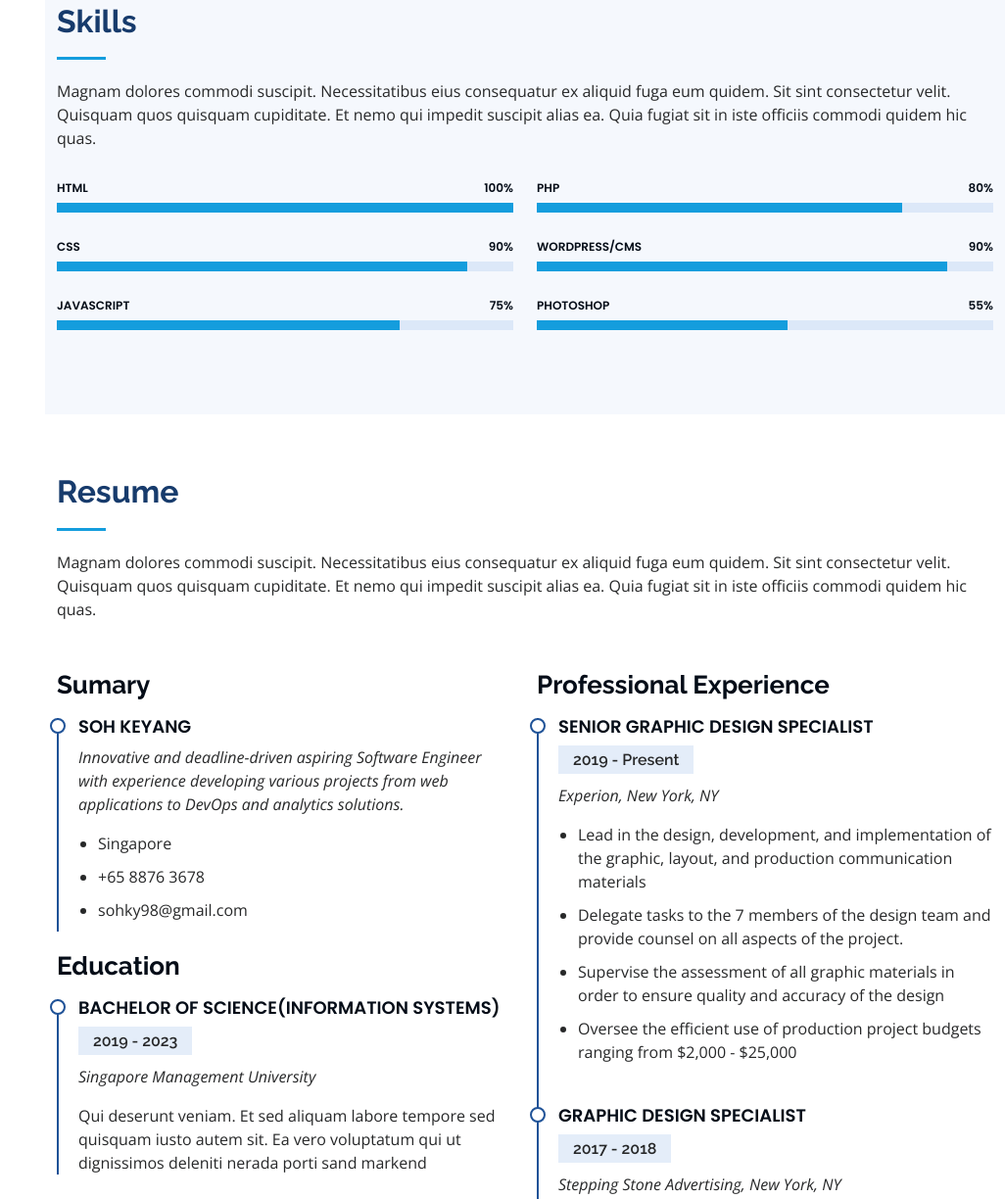
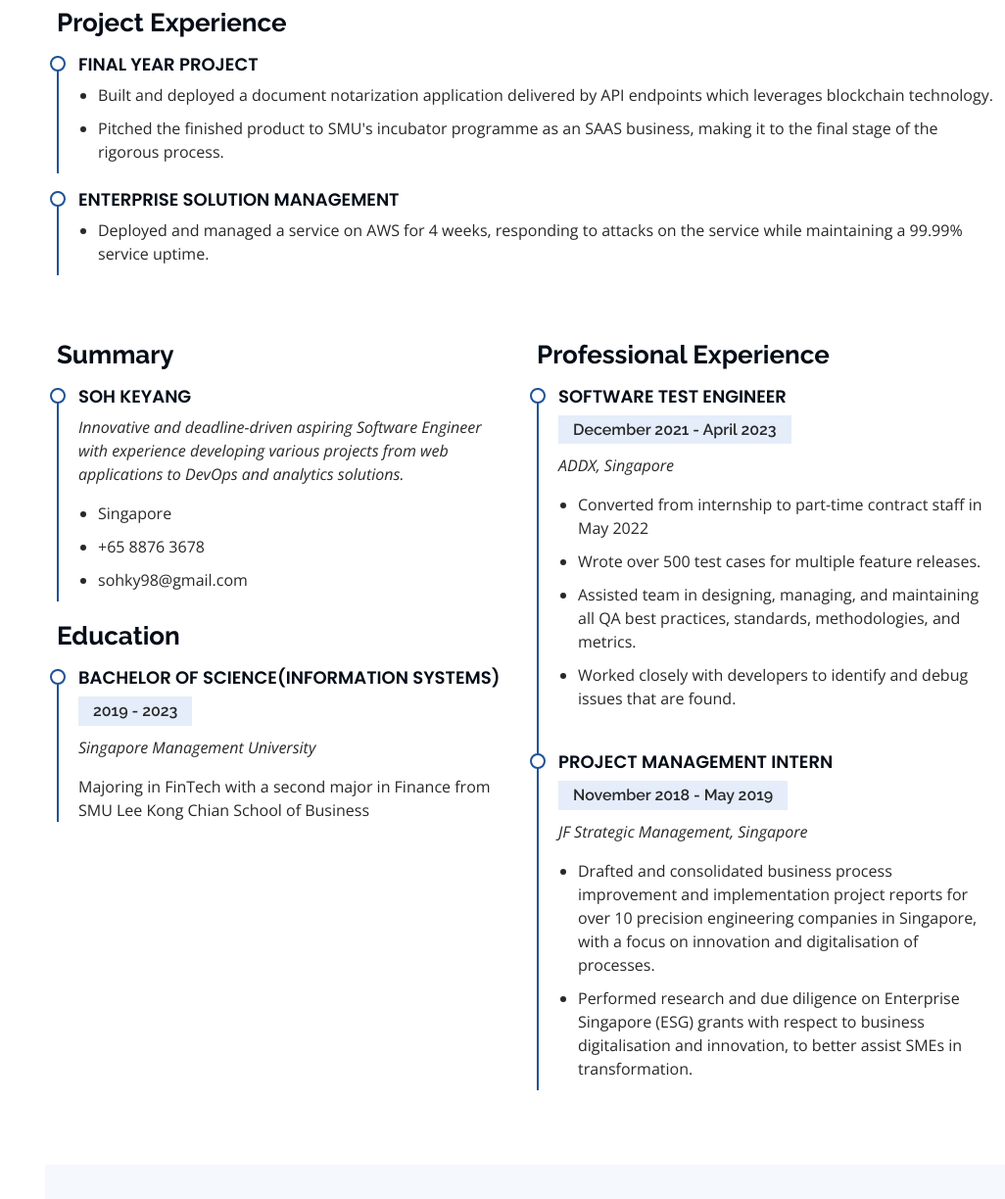
Before and after one commit to skykeyang/skykeyang.github.io, a plain HTML site: page index.html in a window 1280 px wide. Shown: the part 2050-3274 px from the top of the page at 98% size, without its empty margins (254-1280 px from the left). Drawn offline with nearby package versions, Linux system fonts and the light colour scheme.

Commit message:
Content changes

```diff
--- a/index.html
+++ b/index.html
@@ -90,15 +90,15 @@
             <img src="assets/img/profile-img.jpg" class="img-fluid" alt="">
           </div>
           <div class="col-lg-8 pt-4 pt-lg-0 content" data-aos="fade-left">
-            <h3>Developer &amp; Software Test Engineer.</h3>
+            <h3>Aspiring Software Engineer</h3>
             <p class="fst-italic">
-              Currently an undergraduate at Singapore Management University(SMU)
+              Currently an undergraduate at Singapore Management University (SMU)
             </p>
             <div class="row">
               <div class="col-lg-6">
                 <ul>
                   <li><i class="bi bi-chevron-right"></i> <strong>Birthday:</strong> <span>24 Feb 1998</span></li>
-                  <li><i class="bi bi-chevron-right"></i> <strong>Website:</strong> <span>www.skykeyang.com</span></li>
+                  <li><i class="bi bi-chevron-right"></i> <strong>Website:</strong> <span>skykeyang.github.io</span></li>
                   <li><i class="bi bi-chevron-right"></i> <strong>Phone:</strong> <span>+65 8876 3678</span></li>
                   <li><i class="bi bi-chevron-right"></i> <strong>City:</strong> <span>Singapore</span></li>
                 </ul>
@@ -112,10 +112,6 @@
                 </ul>
               </div>
             </div>
-            <p>
-              Officiis eligendi itaque labore et dolorum mollitia officiis optio vero. Quisquam sunt adipisci omnis et ut. Nulla accusantium dolor incidunt officia tempore. Et eius omnis.
-              Cupiditate ut dicta maxime officiis quidem quia. Sed et consectetur qui quia repellendus itaque neque. Aliquid amet quidem ut quaerat cupiditate. Ab et eum qui repellendus omnis culpa magni laudantium dolores.
-            </p>
           </div>
         </div>
 
@@ -123,7 +119,7 @@
     </section><!-- End About Section -->
 
     <!-- ======= Facts Section ======= -->
-    <section id="facts" class="facts">
+    <!-- <section id="facts" class="facts">
       <div class="container">
 
         <div class="section-title">
@@ -168,7 +164,7 @@
         </div>
 
       </div>
-    </section><!-- End Facts Section -->
+    </section>End Facts Section -->
 
     <!-- ======= Skills Section ======= -->
     <section id="skills" class="skills section-bg">
@@ -176,12 +172,12 @@
 
         <div class="section-title">
           <h2>Skills</h2>
-          <p>Magnam dolores commodi suscipit. Necessitatibus eius consequatur ex aliquid fuga eum quidem. Sit sint consectetur velit. Quisquam quos quisquam cupiditate. Et nemo qui impedit suscipit alias ea. Quia fugiat sit in iste officiis commodi quidem hic quas.</p>
+          <p>Here are some of the skills I have picked up in my software development journey so far.</p>
         </div>
 
         <div class="row skills-content">
 
-          <div class="col-lg-6" data-aos="fade-up">
+          <div class="col-lg-6" data-aos="fade-up" id="skills-col-1">
 
             <div class="progress">
               <span class="skill">HTML <i class="val">100%</i></span>
@@ -204,9 +200,16 @@
               </div>
             </div>
 
+            <div class="progress">
+              <span class="skill">Solidity <i class="val">30%</i></span>
+              <div class="progress-bar-wrap">
+                <div class="progress-bar" role="progressbar" aria-valuenow="30" aria-valuemin="0" aria-valuemax="100"></div>
+              </div>
+            </div>
+
           </div>
 
-          <div class="col-lg-6" data-aos="fade-up" data-aos-delay="100">
+          <div class="col-lg-6" data-aos="fade-up" data-aos-delay="100" id="skills-col-2">
 
             <div class="progress">
               <span class="skill">PHP <i class="val">80%</i></span>
@@ -216,16 +219,23 @@
             </div>
 
             <div class="progress">
-              <span class="skill">WordPress/CMS <i class="val">90%</i></span>
+              <span class="skill">Python <i class="val">90%</i></span>
               <div class="progress-bar-wrap">
                 <div class="progress-bar" role="progressbar" aria-valuenow="90" aria-valuemin="0" aria-valuemax="100"></div>
               </div>
             </div>
 
             <div class="progress">
-              <span class="skill">Photoshop <i class="val">55%</i></span>
+              <span class="skill">SQL <i class="val">55%</i></span>
               <div class="progress-bar-wrap">
                 <div class="progress-bar" role="progressbar" aria-valuenow="55" aria-valuemin="0" aria-valuemax="100"></div>
+              </div>
+            </div>
+
+            <div class="progress">
+              <span class="skill">Golang <i class="val">10%</i></span>
+              <div class="progress-bar-wrap">
+                <div class="progress-bar" role="progressbar" aria-valuenow="10" aria-valuemin="0" aria-valuemax="100"></div>
               </div>
             </div>
 
@@ -242,12 +252,25 @@
 
         <div class="section-title">
           <h2>Resume</h2>
-          <p>Magnam dolores commodi suscipit. Necessitatibus eius consequatur ex aliquid fuga eum quidem. Sit sint consectetur velit. Quisquam quos quisquam cupiditate. Et nemo qui impedit suscipit alias ea. Quia fugiat sit in iste officiis commodi quidem hic quas.</p>
+          <h3 class="resume-title">Project Experience</h3>
+          <div class="resume-item pb-0">
+            <h4 class="resume-title">Final Year Project</h4>
+            <ul>
+            <li>Built and deployed a document notarization application delivered by API endpoints which leverages blockchain technology.</li>
+            <li>Pitched the finished product to SMU's incubator programme as an SAAS business, making it to the final stage of the rigorous process.</li>
+            </ul>
+          </div>
+          <div class="resume-item pb-0">
+            <h4 class="resume-title">Enterprise Solution Management</h4>
+            <ul>
+            <li>Deployed and managed a service on AWS for 4 weeks, responding to attacks on the service while maintaining a 99.99% service uptime.</li>
+            </ul>
+          </div>
         </div>
 
         <div class="row">
           <div class="col-lg-6" data-aos="fade-up">
-            <h3 class="resume-title">Sumary</h3>
+            <h3 class="resume-title">Summary</h3>
             <div class="resume-item pb-0">
               <h4>Soh Keyang</h4>
               <p><em>Innovative and deadline-driven aspiring Software Engineer with experience developing various projects from web applications to DevOps and analytics solutions.</em></p>
@@ -263,32 +286,30 @@
               <h4>Bachelor of Science(Information Systems)</h4>
               <h5>2019 - 2023</h5>
               <p><em>Singapore Management University</em></p>
-              <p>Qui deserunt veniam. Et sed aliquam labore tempore sed quisquam iusto autem sit. Ea vero voluptatum qui ut dignissimos deleniti nerada porti sand markend</p>
+              <p>Majoring in FinTech with a second major in Finance from SMU Lee Kong Chian School of Business</p>
             </div>
 
           </div>
           <div class="col-lg-6" data-aos="fade-up" data-aos-delay="100">
             <h3 class="resume-title">Professional Experience</h3>
             <div class="resume-item">
-              <h4>Senior graphic design specialist</h4>
-              <h5>2019 - Present</h5>
-              <p><em>Experion, New York, NY </em></p>
+              <h4>Software Test Engineer</h4>
+              <h5>December 2021 - April 2023</h5>
+              <p><em>ADDX, Singapore </em></p>
               <ul>
-                <li>Lead in the design, development, and implementation of the graphic, layout, and production communication materials</li>
-                <li>Delegate tasks to the 7 members of the design team and provide counsel on all aspects of the project. </li>
-                <li>Supervise the assessment of all graphic materials in order to ensure quality and accuracy of the design</li>
-                <li>Oversee the efficient use of production project budgets ranging from $2,000 - $25,000</li>
+                <li>Converted from internship to part-time contract staff in May 2022</li>
+                <li>Wrote over 500 test cases for multiple feature releases.</li>
+                <li>Assisted team in designing, managing, and maintaining all QA best practices, standards, methodologies, and metrics.</li>
+                <li>Worked closely with developers to identify and debug issues that are found.</li>
               </ul>
             </div>
             <div class="resume-item">
-              <h4>Graphic design specialist</h4>
-              <h5>2017 - 2018</h5>
-              <p><em>Stepping Stone Advertising, New York, NY</em></p>
+              <h4>Project Management Intern</h4>
+              <h5>November 2018 - May 2019</h5>
+              <p><em>JF Strategic Management, Singapore</em></p>
               <ul>
-                <li>Developed numerous marketing programs (logos, brochures,infographics, presentations, and advertisements).</li>
-                <li>Managed up to 5 projects or tasks at a given time while under pressure</li>
-                <li>Recommended and consulted with clients on the most appropriate graphic design</li>
-                <li>Created 4+ design presentations and proposals a month for clients and account managers</li>
+                <li>Drafted and consolidated business process improvement and implementation project reports for over 10 precision engineering companies in Singapore, with a focus on innovation and digitalisation of processes.</li>
+                <li>Performed research and due diligence on Enterprise Singapore (ESG) grants with respect to business digitalisation and innovation, to better assist SMEs in transformation.</li>
               </ul>
             </div>
           </div>
@@ -303,7 +324,7 @@
 
         <div class="section-title">
           <h2>Portfolio</h2>
-          <p>Magnam dolores commodi suscipit. Necessitatibus eius consequatur ex aliquid fuga eum quidem. Sit sint consectetur velit. Quisquam quos quisquam cupiditate. Et nemo qui impedit suscipit alias ea. Quia fugiat sit in iste officiis commodi quidem hic quas.</p>
+          <p>The various projects, hackathons and business competitions I have been involved in.</p>
         </div>
 
         <div class="row" data-aos="fade-up">
@@ -631,7 +652,7 @@
   <!-- Template Main JS File -->
   <script src="assets/js/main.js"></script>
   <script src="assets/js/derivedValues.js"></script>
-
+  <script src ="assets/js/skills.js"></script>
 </body>
 
 </html>
```
Also changed, not shown: assets/js/skills.js (added).
